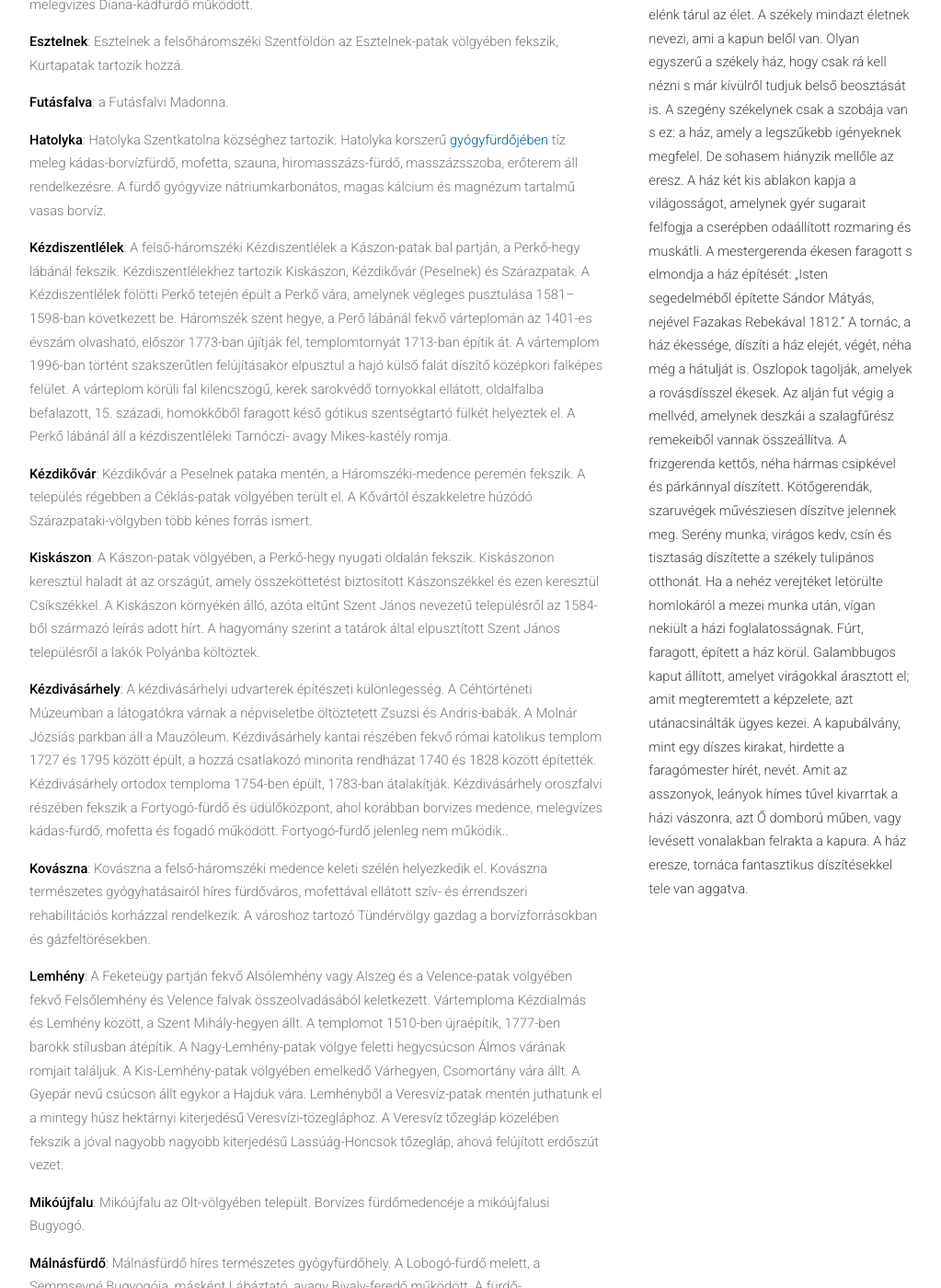
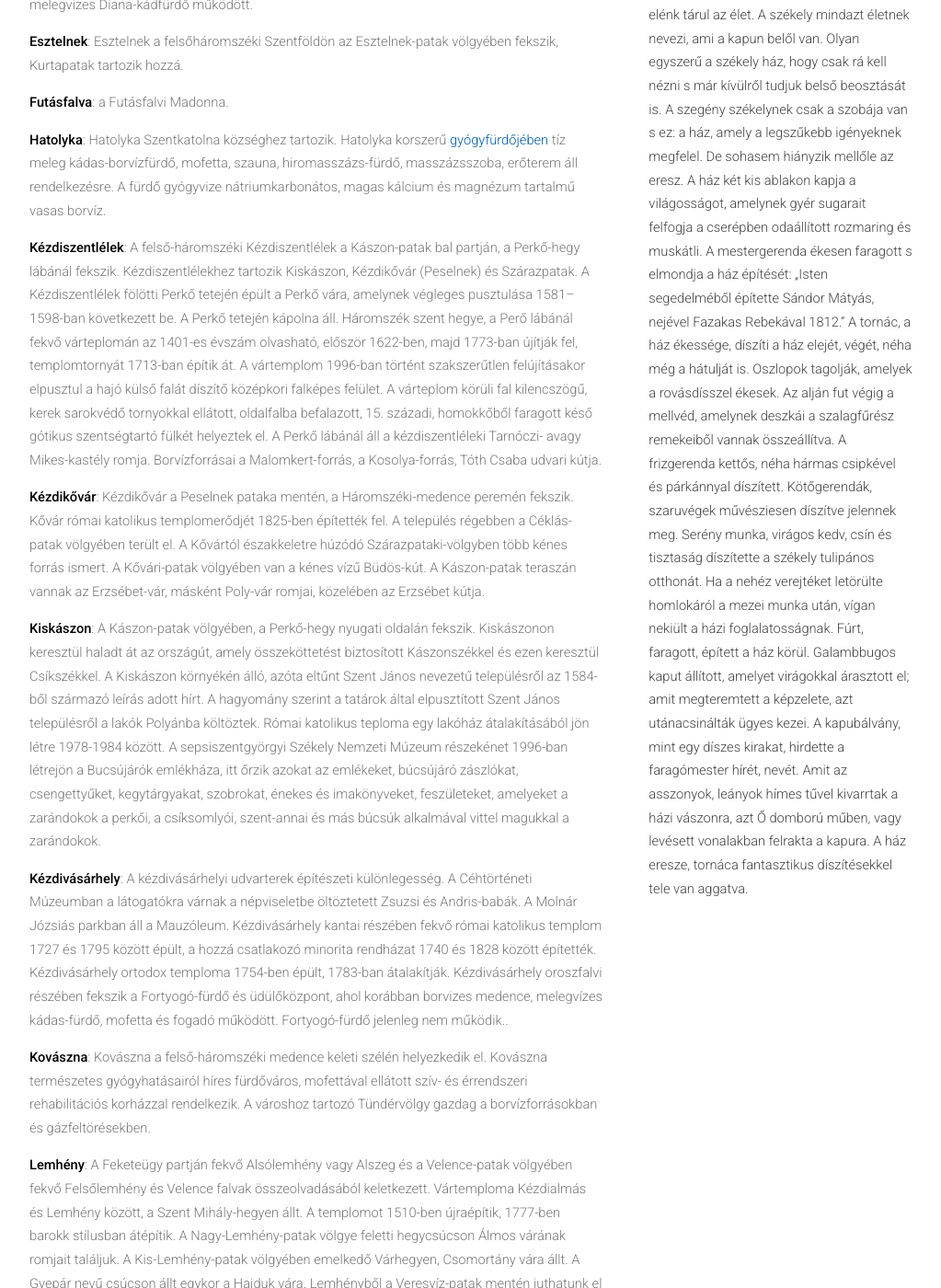
Before and after one commit to siculia/siculia.github.io, a Jekyll site: the page built from siculia-haromszek.html, in a window 1280 px wide and 1400 px high, scrolled down 3258 px. Shown: the whole window at 92% size, without its empty margins (128-1151 px from the left). Built offline with Jekyll 4.4.1, drawn with Linux system fonts in a browser that asks for light colours; nearby versions of some CDN libraries; library files that are not in the unit come from our copies.

Commit message:
Kiskászon

```diff
--- a/siculia-haromszek.html
+++ b/siculia-haromszek.html
@@ -53,9 +53,9 @@ layout: default
 							<p style="text-align: left;"><b>Esztelnek</b>: Esztelnek a felsőháromszéki Szentföldön az Esztelnek-patak völgyében fekszik, Kurtapatak tartozik hozzá.</p>
 							<p style="text-align: left;"><b>Futásfalva</b>: a Futásfalvi Madonna.</p>
 							<p style="text-align: left;"><b>Hatolyka</b>: Hatolyka Szentkatolna községhez tartozik. Hatolyka korszerű <a href="http://www.aquasic.ro/index.php?id=hatuica">gyógyfürdőjében</a> tíz meleg kádas-borvízfürdő, mofetta, szauna, hiromasszázs-fürdő, masszázsszoba, erőterem áll rendelkezésre. A fürdő gyógyvize nátriumkarbonátos, magas kálcium és magnézum tartalmű vasas borvíz.</p>
-							<p style="text-align: left;"><b>Kézdiszentlélek</b>: A felső-háromszéki Kézdiszentlélek a Kászon-patak bal partján, a Perkő-hegy lábánál fekszik. Kézdiszentlélekhez tartozik Kiskászon, Kézdikővár (Peselnek) és Szárazpatak. A Kézdiszentlélek fölötti Perkő tetején épült a Perkő vára, amelynek végleges pusztulása 1581–1598-ban következett be. Háromszék szent hegye, a Perő lábánál fekvő várteplomán az 1401-es évszám olvasható, először 1773-ban újítják fel, templomtornyát 1713-ban építik át. A vártemplom 1996-ban történt szakszerűtlen felújításakor elpusztul a hajó külső falát díszítő középkori falképes felület. A várteplom körüli fal kilencszögű, kerek sarokvédő tornyokkal ellátott, oldalfalba befalazott, 15. századi, homokkőből faragott késő gótikus szentségtartó fülkét helyeztek el. A Perkő lábánál áll a kézdiszentléleki Tarnóczi- avagy Mikes-kastély romja.</p>
-							<p style="text-align: left;"><b>Kézdikővár</b>: Kézdikővár a Peselnek pataka mentén, a Háromszéki-medence peremén fekszik. A település régebben a Céklás-patak völgyében terült el. A Kővártól északkeletre húzódó Szárazpataki-völgyben több kénes forrás ismert.</p>
-							<p style="text-align: left;"><b>Kiskászon</b>: A Kászon-patak völgyében, a Perkő-hegy nyugati oldalán fekszik. Kiskászonon keresztül haladt át az országút, amely összeköttetést biztosított Kászonszékkel és ezen keresztül Csíkszékkel. A Kiskászon környékén álló, azóta eltűnt Szent János nevezetű településről az 1584-ből származó leírás adott hírt. A hagyomány szerint a tatárok által elpusztított Szent János településről a lakók Polyánba költöztek.</p>
+							<p style="text-align: left;"><b>Kézdiszentlélek</b>: A felső-háromszéki Kézdiszentlélek a Kászon-patak bal partján, a Perkő-hegy lábánál fekszik. Kézdiszentlélekhez tartozik Kiskászon, Kézdikővár (Peselnek) és Szárazpatak. A Kézdiszentlélek fölötti Perkő tetején épült a Perkő vára, amelynek végleges pusztulása 1581–1598-ban következett be. A Perkő tetején kápolna áll. Háromszék szent hegye, a Perő lábánál fekvő várteplomán az 1401-es évszám olvasható, először 1622-ben, majd 1773-ban újítják fel, templomtornyát 1713-ban építik át. A vártemplom 1996-ban történt szakszerűtlen felújításakor elpusztul a hajó külső falát díszítő középkori falképes felület. A várteplom körüli fal kilencszögű, kerek sarokvédő tornyokkal ellátott, oldalfalba befalazott, 15. századi, homokkőből faragott késő gótikus szentségtartó fülkét helyeztek el. A Perkő lábánál áll a kézdiszentléleki Tarnóczi- avagy Mikes-kastély romja. Borvízforrásai a Malomkert-forrás, a Kosolya-forrás, Tóth Csaba udvari kútja.</p>
+							<p style="text-align: left;"><b>Kézdikővár</b>: Kézdikővár a Peselnek pataka mentén, a Háromszéki-medence peremén fekszik. Kővár római katolikus templomerődjét 1825-ben építették fel. A település régebben a Céklás-patak völgyében terült el. A Kővártól északkeletre húzódó Szárazpataki-völgyben több kénes forrás ismert. A Kővári-patak völgyében van a kénes vízű Büdös-kút. A Kászon-patak teraszán vannak az Erzsébet-vár, másként Poly-vár romjai, közelében az Erzsébet kútja.</p>
+							<p style="text-align: left;"><b>Kiskászon</b>: A Kászon-patak völgyében, a Perkő-hegy nyugati oldalán fekszik. Kiskászonon keresztül haladt át az országút, amely összeköttetést biztosított Kászonszékkel és ezen keresztül Csíkszékkel. A Kiskászon környékén álló, azóta eltűnt Szent János nevezetű településről az 1584-ből származó leírás adott hírt. A hagyomány szerint a tatárok által elpusztított Szent János településről a lakók Polyánba költöztek. Római katolikus teploma egy lakóház átalakításából jön létre 1978-1984 között. A sepsiszentgyörgyi Székely Nemzeti Múzeum részekénet 1996-ban létrejön a Bucsújárók emlékháza, itt őrzik azokat az emlékeket, búcsújáró zászlókat, csengettyűket, kegytárgyakat, szobrokat, énekes és imakönyveket, feszületeket, amelyeket a zarándokok a perkői, a csíksomlyói, szent-annai és más búcsúk alkalmával vittel magukkal a zarándokok.</p>
 							<p style="text-align: left;"><b>Kézdivásárhely</b>: A kézdivásárhelyi udvarterek építészeti különlegesség. A Céhtörténeti Múzeumban a látogatókra várnak a népviseletbe öltöztetett Zsuzsi és Andris-babák. A Molnár Józsiás parkban áll a Mauzóleum. Kézdivásárhely kantai részében fekvő római katolikus templom 1727 és 1795 között épült, a hozzá csatlakozó minorita rendházat 1740 és 1828 között építették. Kézdivásárhely ortodox temploma 1754-ben épült, 1783-ban átalakítják. Kézdivásárhely oroszfalvi részében fekszik a Fortyogó-fürdő és üdülőközpont, ahol korábban borvizes medence, melegvízes kádas-fürdő, mofetta és fogadó működött. Fortyogó-fürdő jelenleg nem működik..</p>
 							<p style="text-align: left;"><b>Kovászna</b>: Kovászna a felső-háromszéki medence keleti szélén helyezkedik el. Kovászna természetes gyógyhatásairól híres fürdőváros, mofettával ellátott szív- és érrendszeri rehabilitációs korházzal rendelkezik. A városhoz tartozó Tündérvölgy gazdag a borvízforrásokban és gázfeltörésekben.</p>
 							<p style="text-align: left;"><b>Lemhény</b>: A Feketeügy partján fekvő Alsólemhény vagy Alszeg és a Velence-patak völgyében fekvő Felsőlemhény és Velence falvak összeolvadásából keletkezett. Vártemploma  Kézdialmás és Lemhény között, a Szent Mihály-hegyen állt.  A templomot 1510-ben újraépítik, 1777-ben barokk stílusban átépítik. A Nagy-Lemhény-patak völgye feletti hegycsúcson Álmos várának romjait találjuk. A Kis-Lemhény-patak völgyében emelkedő Várhegyen, Csomortány vára állt. A Gyepár nevű csúcson állt egykor a Hajduk vára. Lemhényből a Veresvíz-patak mentén juthatunk el a mintegy húsz hektárnyi kiterjedésű Veresvízi-tözegláphoz. A Veresvíz tőzegláp közelében fekszik a jóval nagyobb nagyobb kiterjedésű Lassúág-Honcsok tőzegláp, ahová felújított erdőszút vezet.</p>
```
